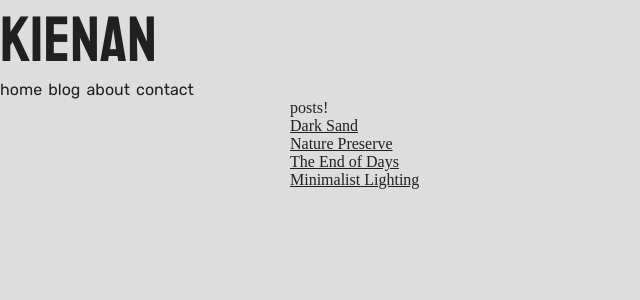
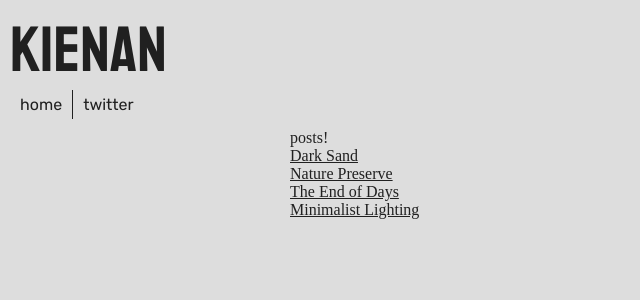
Before and after one commit to kienankb/website, a Next.js app: page /blog in a window 1280 px wide. Shown: the top 300 px of the page, without its empty margins (0-640 px from the left). Built offline with nearby package versions, Linux system fonts and the light colour scheme.

Commit message:
set up nav links

```diff
--- a/components/layout.tsx
+++ b/components/layout.tsx
@@ -5,15 +5,13 @@ import styles from './styles/NavBar.module.css';
 
 const NavBar = () => {
   return (
-    <>
+    <header className={styles.header}>
       <h1>kienan</h1>
       <nav className={styles.nav}>
           <Link href="/"><a>home</a></Link>
-          <Link href="/blog"><a>blog</a></Link>
-          <Link href="/about"><a>about</a></Link>
-          <Link href="/dont"><a>contact</a></Link>
+          <Link href="https://twitter.com/kienankb">twitter</Link>
       </nav>
-    </>
+    </header>
   );
 }
 
@@ -27,9 +25,11 @@ type LayoutProps = {
 const Layout = ({children}: LayoutProps) => {
   return (<>
     <NavBar />
-    <div className='mainColumnContent'>
-      {children}
-    </div>
+    <main>
+      <div className='mainColumnContent'>
+        {children}
+      </div>
+    </main>
   </>);
 };
 
--- a/components/styles/NavBar.module.css
+++ b/components/styles/NavBar.module.css
@@ -1,10 +1,24 @@
+.header {
+  padding: 10px;
+}
+
 .nav {
   display: flex;
-  width: 200px;
+}
+
+.nav a:not(:last-child) {
+  border-right: 1px solid var(--fg);
 }
 
 .nav a {
   font-family: 'Rubik';
-  flex-grow: 1;
+  padding: 5px 10px 5px 10px;
   text-decoration: none;
+  text-align: center;
+  transition: color .1s ease, background-color .1s ease;
 }
+
+.nav a:hover {
+  color: var(--bg);
+  background-color: var(--fg);
+}
```
